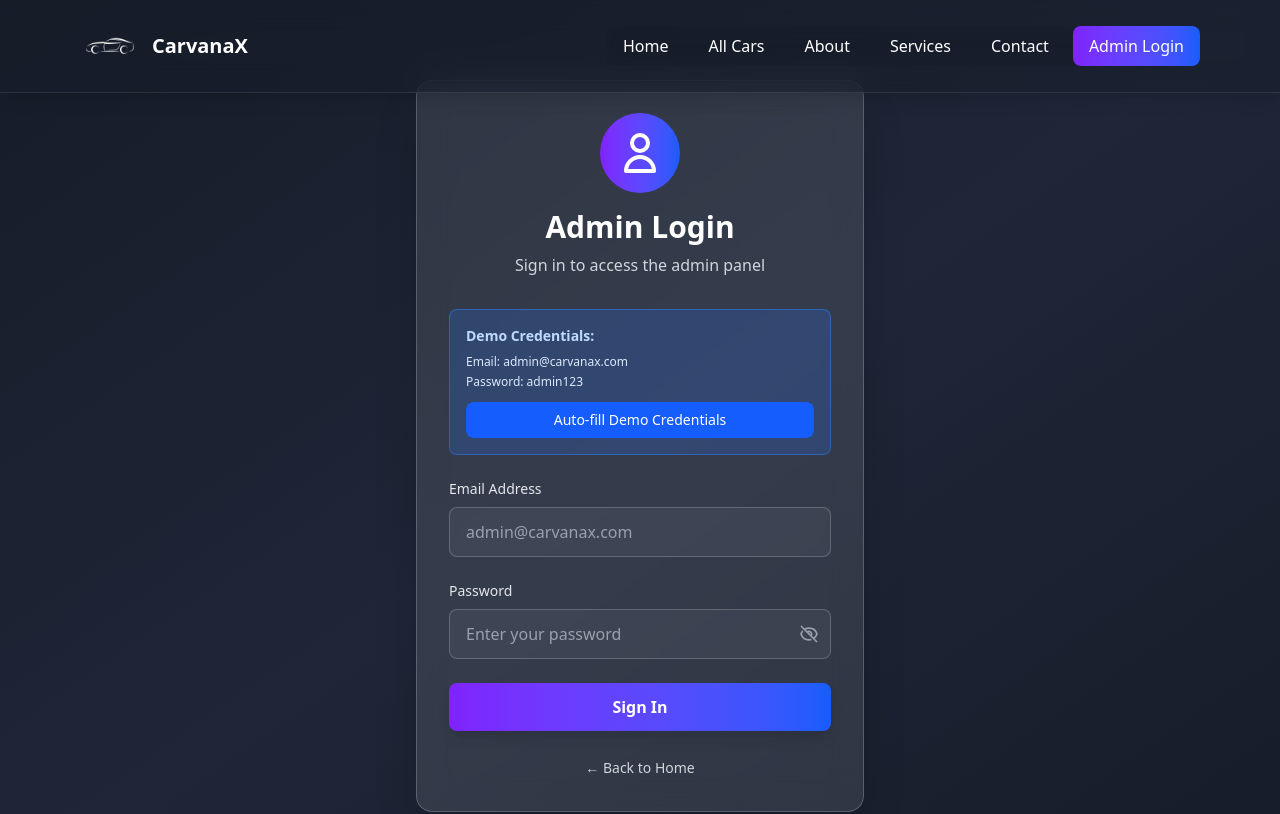
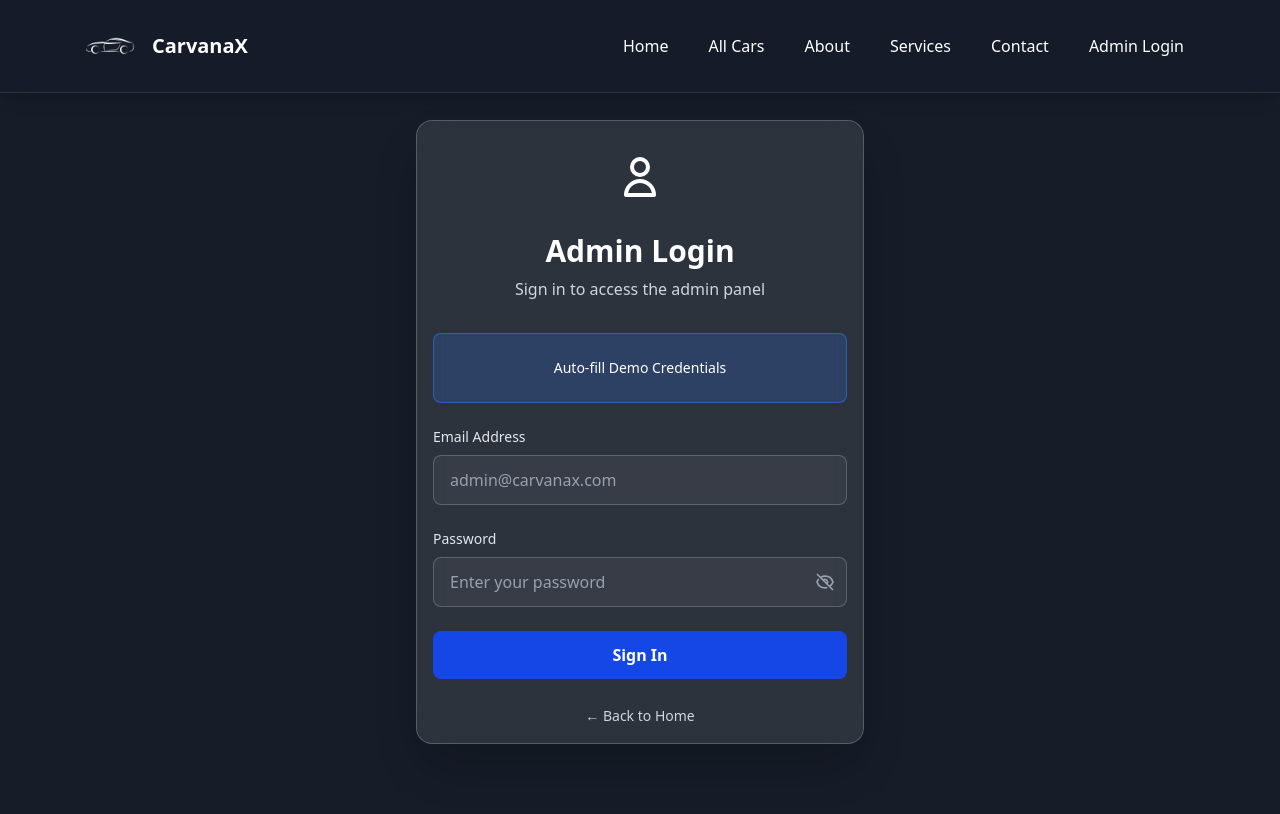
Before and after one commit to ahrafi16/CarvanaX-client, a React (Vite) app: page /admin-login in a window 1280 px wide. Shown: the top 814 px of the page. Built offline with nearby package versions, Linux system fonts and the light colour scheme; a web font is replaced by a local one.

Commit message:
Changed the color of buttons

```diff
--- a/src/Components/CarCard.jsx
+++ b/src/Components/CarCard.jsx
@@ -4,7 +4,7 @@ import { useAuth } from "./Authcontext";
 const CarCard = ({ car, onDetails, onEdit, onDelete }) => {
     const { isAdmin } = useAuth();
     return (
-        <div className="bg-white rounded-xl shadow-lg overflow-hidden hover:shadow-2xl transition-shadow duration-300 flex flex-col">
+        <div className="bg-white rounded-xl shadow-lg overflow-hidden hover:shadow-xl duration-500 flex flex-col transition-transform hover:scale-105">
             {/* Car Image */}
             <img
                 src={car.photoUrl}
@@ -29,7 +29,7 @@ const CarCard = ({ car, onDetails, onEdit, onDelete }) => {
                 <div className="mt-4 flex gap-2">
                     <button
                         onClick={() => onDetails(car)}
-                        className="flex-1 flex items-center justify-center gap-2 py-2 px-4 bg-blue-600 text-white rounded-lg hover:bg-blue-700 transition"
+                        className="flex-1 flex items-center justify-center gap-2 py-2 px-4   rounded-lg border cursor-pointer hover:border-blue-700 hover:text-blue-700 transition"
                     >
                         <Eye size={16} />
                         Details
@@ -39,14 +39,14 @@ const CarCard = ({ car, onDetails, onEdit, onDelete }) => {
                             <>
                                 <button
                                     onClick={() => onEdit(car)}
-                                    className="flex-1 flex items-center justify-center gap-2 py-2 px-4 bg-yellow-500 text-white rounded-lg hover:bg-yellow-600 transition"
+                                    className="flex-1 flex items-center justify-center gap-2 py-2 px-4  rounded-lg border cursor-pointer hover:border-yellow-600 hover:text-yellow-600 transition"
                                 >
                                     <Edit size={16} />
                                     Edit
                                 </button>
                                 <button
                                     onClick={() => onDelete(car)}
-                                    className="flex-1 flex items-center justify-center gap-2 py-2 px-4 bg-red-600 text-white rounded-lg hover:bg-red-700 transition"
+                                    className="flex-1 flex items-center justify-center gap-2 py-2 px-4 border cursor-pointer rounded-lg hover:border-red-700 hover:text-red-700 transition"
                                 >
                                     <Trash2 size={16} />
                                     Delete
--- a/src/Components/Header.jsx
+++ b/src/Components/Header.jsx
@@ -20,7 +20,7 @@ const Header = () => {
     };
 
     return (
-        <nav className="bg-[#161C28]/50 backdrop-blur-lg text-white fixed w-full z-20 top-0 start-0 border-b border-white/10 shadow-lg">
+        <nav className="bg-[#161C28]/80 backdrop-blur-lg text-white fixed w-full z-20 top-0 start-0 border-b border-white/10 shadow-lg">
             <div className="flex flex-wrap items-center justify-between mx-auto px-6 md:px-20 py-4">
                 {/* Logo */}
                 <Link
@@ -75,7 +75,7 @@ const Header = () => {
                     } w-full md:block md:w-auto transition-all duration-300 ease-in-out`}
                     id="navbar-default"
                 >
-                    <ul className="font-medium flex flex-col p-4 md:p-0 mt-4 border border-white/10 rounded-lg bg-neutral-primary/90 backdrop-blur-md md:flex-row md:space-x-2 rtl:space-x-reverse md:mt-0 md:border-0">
+                    <ul className="font-medium flex flex-col p-4 md:p-0 mt-4 border border-white/10 rounded-lg  md:flex-row md:space-x-2 rtl:space-x-reverse md:mt-0 md:border-0">
                         <li>
                             <Link
                                 to="/"
@@ -142,7 +142,7 @@ const Header = () => {
                             <li>
                                 <Link
                                     to="/admin-login"
-                                    className="block py-2 px-4 rounded-lg transition-all duration-300 bg-gradient-to-r from-violet-600 to-blue-600 hover:from-violet-700 hover:to-blue-700 hover:shadow-lg hover:scale-105 active:scale-95"
+                                    className="block py-2 px-4 rounded-lg transition-all duration-300 hover:bg-white hover:text-[#161C28] hover:shadow-lg hover:scale-105 active:scale-95"
                                     onClick={closeMenu}
                                 >
                                     Admin Login
@@ -152,7 +152,7 @@ const Header = () => {
                             <li>
                                 <button
                                     onClick={handleLogout}
-                                    className="block w-full text-left py-2 px-4 rounded-lg transition-all duration-300 bg-red-600 hover:bg-red-700 hover:shadow-lg hover:scale-105 active:scale-95"
+                                    className="block w-full text-left py-2 px-4 rounded-lg transition-all duration-300  hover:bg-red-700 hover:shadow-lg hover:scale-105 active:scale-95"
                                 >
                                     Logout
                                 </button>
--- a/src/Components/OurServices.jsx
+++ b/src/Components/OurServices.jsx
@@ -12,10 +12,10 @@ const OurServices = () => {
                         Learn More
                     </button>
                 </div>
-                <div className="bg-blue-400  rounded-xl col-span-12 md:col-span-8">
+                <div className=" rounded-xl col-span-12 md:col-span-8">
                     <img className="w-full h-96 rounded-xl object-cover" src="/seat.jpg" alt="Seat" />
                 </div>
-                <div className="bg-green-400 rounded-xl col-span-12 md:col-span-8">
+                <div className=" rounded-xl col-span-12 md:col-span-8">
                     <img className="w-full h-96 rounded-xl object-cover" src="/handle.jpg" alt="Handle" />
                 </div>
                 <div className="bg-[#161C28] rounded-xl text-white col-span-12 md:col-span-4 flex flex-col justify-center items-start p-5 gap-5">
--- a/src/Routes/Adminlogin.jsx
+++ b/src/Routes/Adminlogin.jsx
@@ -1,5 +1,5 @@
 import { useState } from 'react';
-import { useNavigate } from 'react-router-dom';
+import { Link, useNavigate } from 'react-router-dom';
 import { useAuth } from '../Components/Authcontext';
 
 
@@ -33,14 +33,14 @@ const AdminLogin = () => {
     };
 
     return (
-        <div className="min-h-screen flex items-center justify-center bg-gradient-to-br from-[#161C28] via-[#1e2638] to-[#161C28] px-4 py-20">
+        <div className="min-h-screen flex items-center bg-[#161C28] justify-center px-4 py-30">
             <div className="w-full max-w-md">
                 {/* Login Card */}
-                <div className="bg-white/10 backdrop-blur-lg rounded-2xl shadow-2xl p-8 border border-white/20">
+                <div className="bg-white/10 backdrop-blur-lg rounded-2xl shadow-2xl p-4 border border-white/20">
                     {/* Header */}
                     <div className="text-center mb-8">
                         <div className="flex justify-center mb-4">
-                            <div className="bg-gradient-to-r from-violet-600 to-blue-600 p-4 rounded-full">
+                            <div className=" p-4 rounded-full">
                                 <svg
                                     className="w-12 h-12 text-white"
                                     fill="none"
@@ -62,13 +62,10 @@ const AdminLogin = () => {
 
                     {/* Demo Credentials Info */}
                     <div className="bg-blue-500/20 border border-blue-500/50 rounded-lg p-4 mb-6">
-                        <p className="text-sm text-blue-200 mb-2 font-semibold">Demo Credentials:</p>
-                        <p className="text-xs text-blue-100 mb-1">Email: admin@carvanax.com</p>
-                        <p className="text-xs text-blue-100 mb-3">Password: admin123</p>
                         <button
                             type="button"
                             onClick={fillDemoCredentials}
-                            className="w-full bg-blue-600 hover:bg-blue-700 text-white text-sm py-2 rounded-lg transition-all duration-300"
+                            className="w-full text-white text-sm py-2 rounded-lg transition-all duration-300"
                         >
                             Auto-fill Demo Credentials
                         </button>
@@ -136,7 +133,7 @@ const AdminLogin = () => {
                         {/* Submit Button */}
                         <button
                             type="submit"
-                            className="w-full bg-gradient-to-r from-violet-600 to-blue-600 hover:from-violet-700 hover:to-blue-700 text-white font-semibold py-3 rounded-lg transition-all duration-300 transform hover:scale-105 active:scale-95 shadow-lg hover:shadow-xl"
+                            className="w-full bg-blue-700 text-white font-semibold py-3 rounded-lg transition-all duration-300 transform"
                         >
                             Sign In
                         </button>
@@ -144,12 +141,9 @@ const AdminLogin = () => {
 
                     {/* Back to Home Link */}
                     <div className="mt-6 text-center">
-                        <a
-                            href="/"
-                            className="text-sm text-gray-300 hover:text-white transition-colors duration-300"
-                        >
+                        <Link className="text-sm text-gray-300 hover:text-white transition-colors duration-300" to="/">
                             ← Back to Home
-                        </a>
+                        </Link>
                     </div>
                 </div>
             </div>
```
